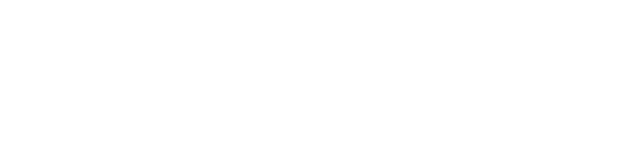
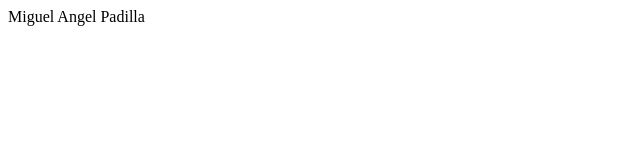
Before and after one commit to Cristian-Usme/Eso, a plain HTML site: page index.html in a window 1280 px wide. Shown: the whole page, without its empty margins (0-640 px from the left). Drawn offline with Linux system fonts and the light colour scheme.

Commit message:
Puse mi nombre

```diff
--- a/index.html
+++ b/index.html
@@ -5,6 +5,6 @@
     <title>Rohstoffe:Grupo 5 </title>
 </head>
 <body>
-
+Miguel Angel Padilla
 </body>
 </html>
```
